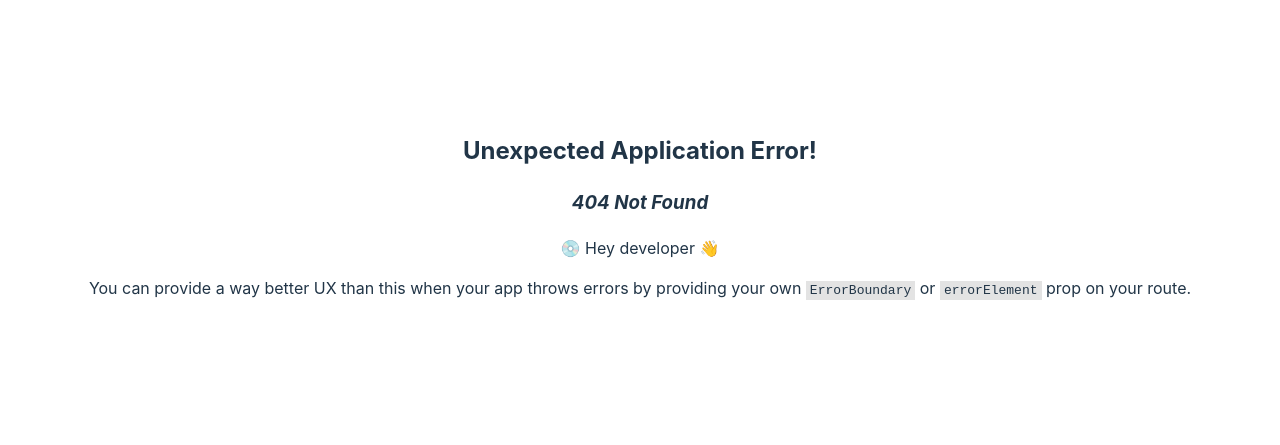
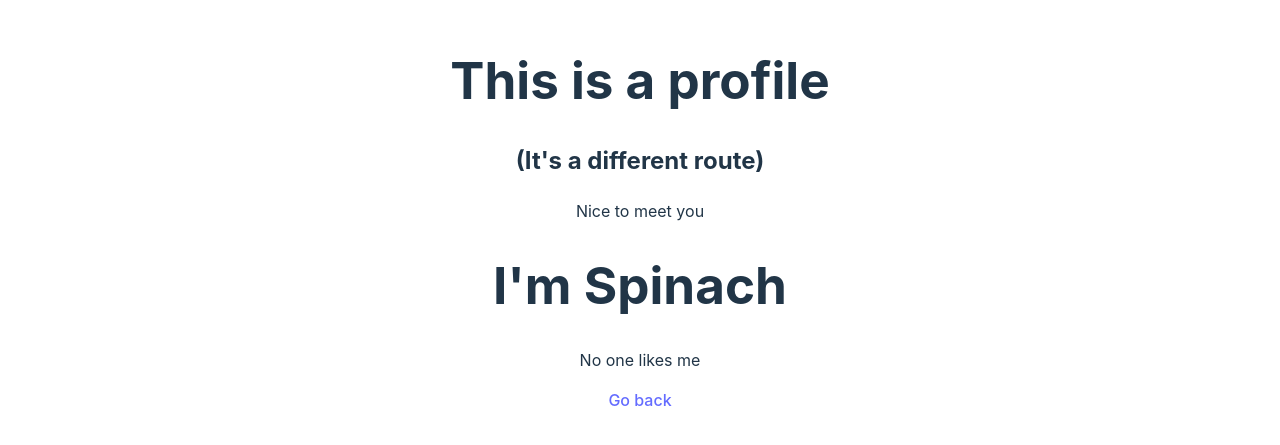
Before and after one commit to Extraterra1/Odin-Project, a React (Vite) app in the folder node-path/React/React-Router/: page /profile/spinach in a window 1280 px wide. Before the commit this address had no page. Shown: the part 185-630 px from the top of the page. Built offline with nearby package versions, Linux system fonts and the light colour scheme.

Commit message:
use Outlet

```diff
--- /dev/null
+++ b/node-path/React/React-Router/src/Popeye.jsx
@@ -0,0 +1,13 @@
+import { Link } from 'react-router-dom';
+
+const Popeye = () => {
+  return (
+    <>
+      <h1>I'm hipster Popeye</h1>
+      <p>I do not like spinach</p>
+      <Link to="/">Go back</Link>
+    </>
+  );
+};
+
+export default Popeye;
--- a/node-path/React/React-Router/src/Profile.jsx
+++ b/node-path/React/React-Router/src/Profile.jsx
@@ -1,4 +1,4 @@
-import { Link } from 'react-router-dom';
+import { Link, Outlet } from 'react-router-dom';
 
 const Profile = () => {
   return (
@@ -6,9 +6,7 @@ const Profile = () => {
       <h1>This is a profile</h1>
       <h2>(It's a different route)</h2>
       <p>Nice to meet you</p>
-      <p>
-        <Link to="/">Go back</Link>
-      </p>
+      <Outlet />
     </div>
   );
 };
--- /dev/null
+++ b/node-path/React/React-Router/src/Spinach.jsx
@@ -0,0 +1,13 @@
+import { Link } from 'react-router-dom';
+
+const Spinach = () => {
+  return (
+    <>
+      <h1>I'm Spinach</h1>
+      <p>No one likes me</p>
+      <Link to="/">Go back</Link>
+    </>
+  );
+};
+
+export default Spinach;
```
Also changed, not shown: node-path/React/React-Router/src/main.jsx (+7 -1 lines).
